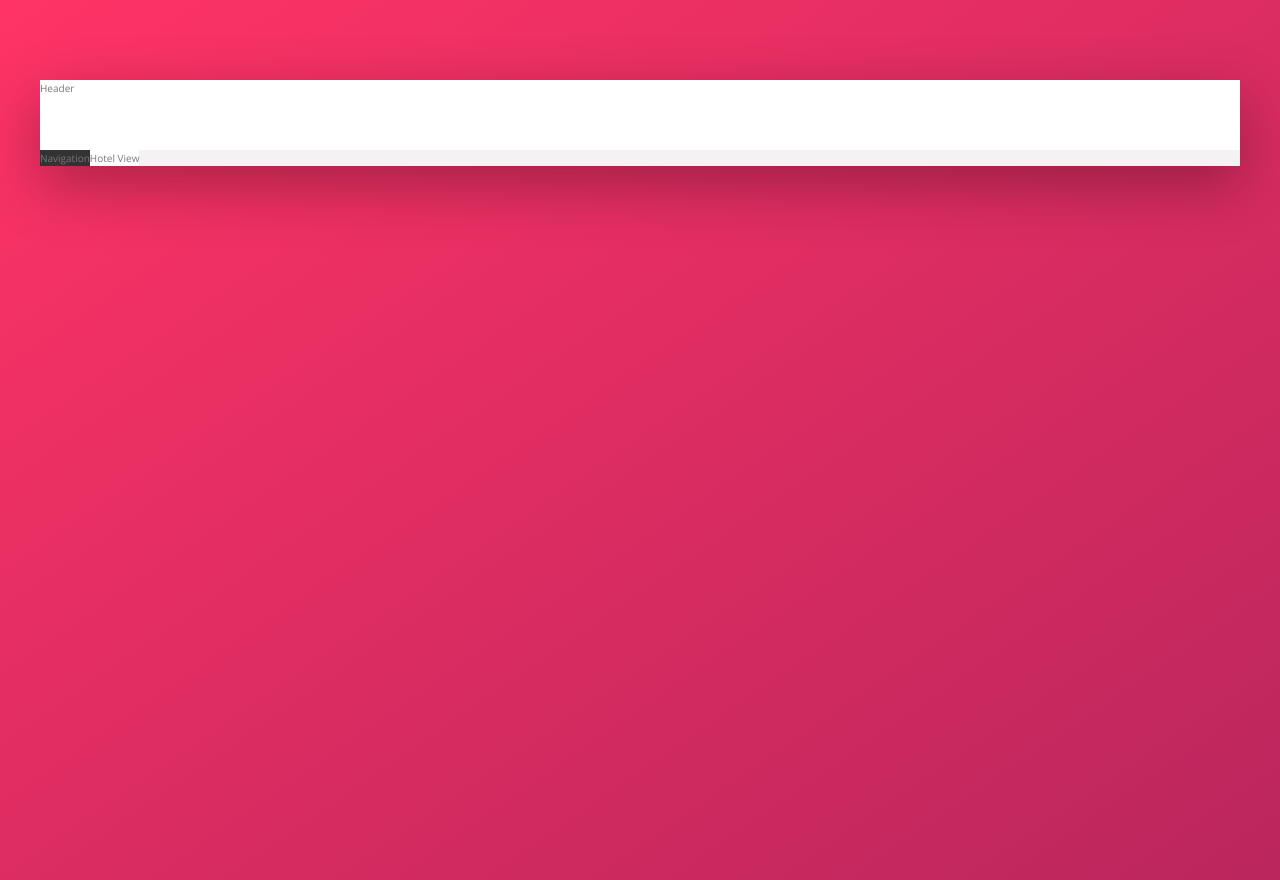
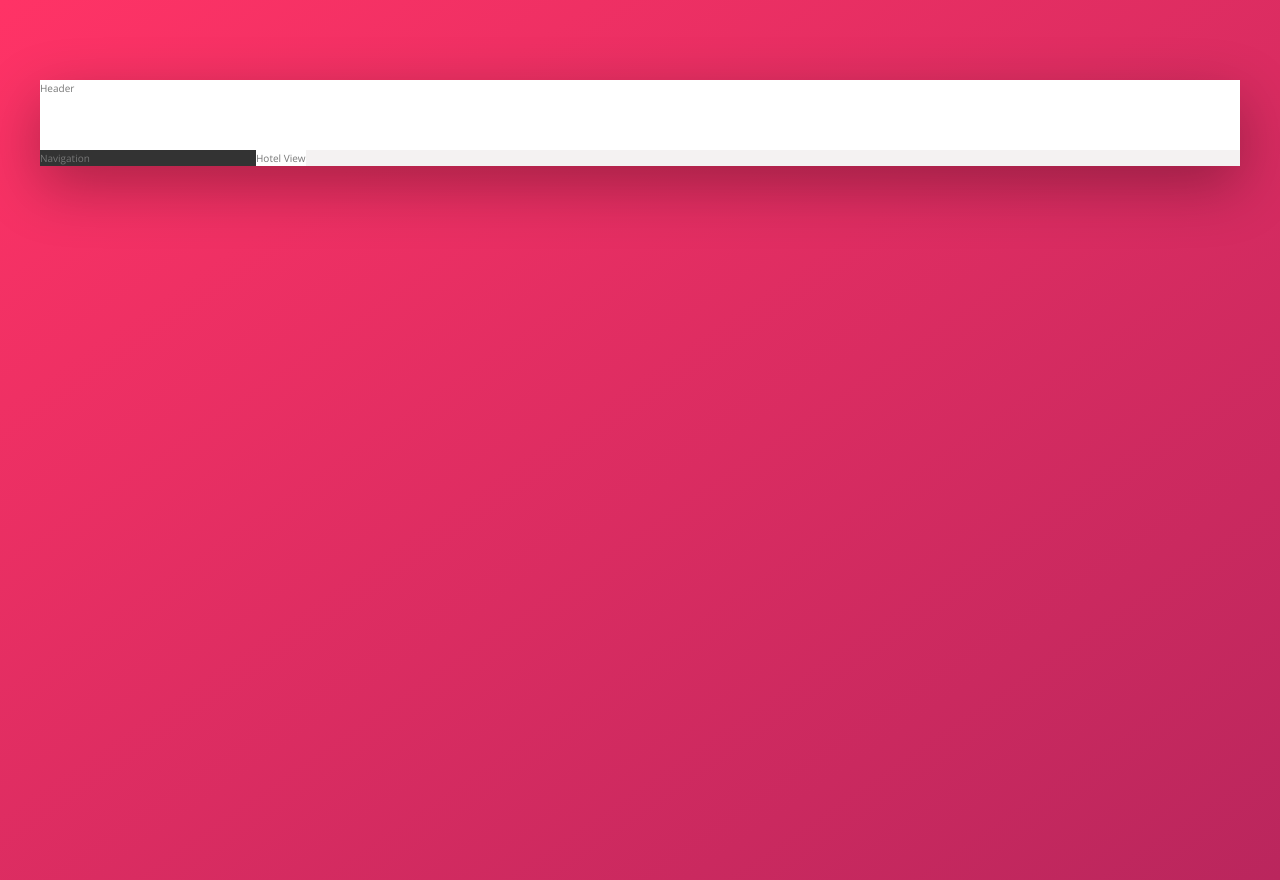
Before and after one commit to rchen1996/Trillo, a website: page index.html in a window 1280 px wide. Drawn offline with nearby package versions, Linux system fonts and the light colour scheme; files that its build step writes are made by us from their sources.

Commit message:
add flex basis to sidebar container to set width of element

```diff
--- a/sass/_layout.scss
+++ b/sass/_layout.scss
@@ -18,6 +18,9 @@
 
 .sidebar {
   background-color: var(--color-grey-dark-1);
+
+  // don't grow, don't shrink, flex-basis (always keep at 18%)
+  flex: 0 0 18%;
 }
 
 .hotel-view {
```
